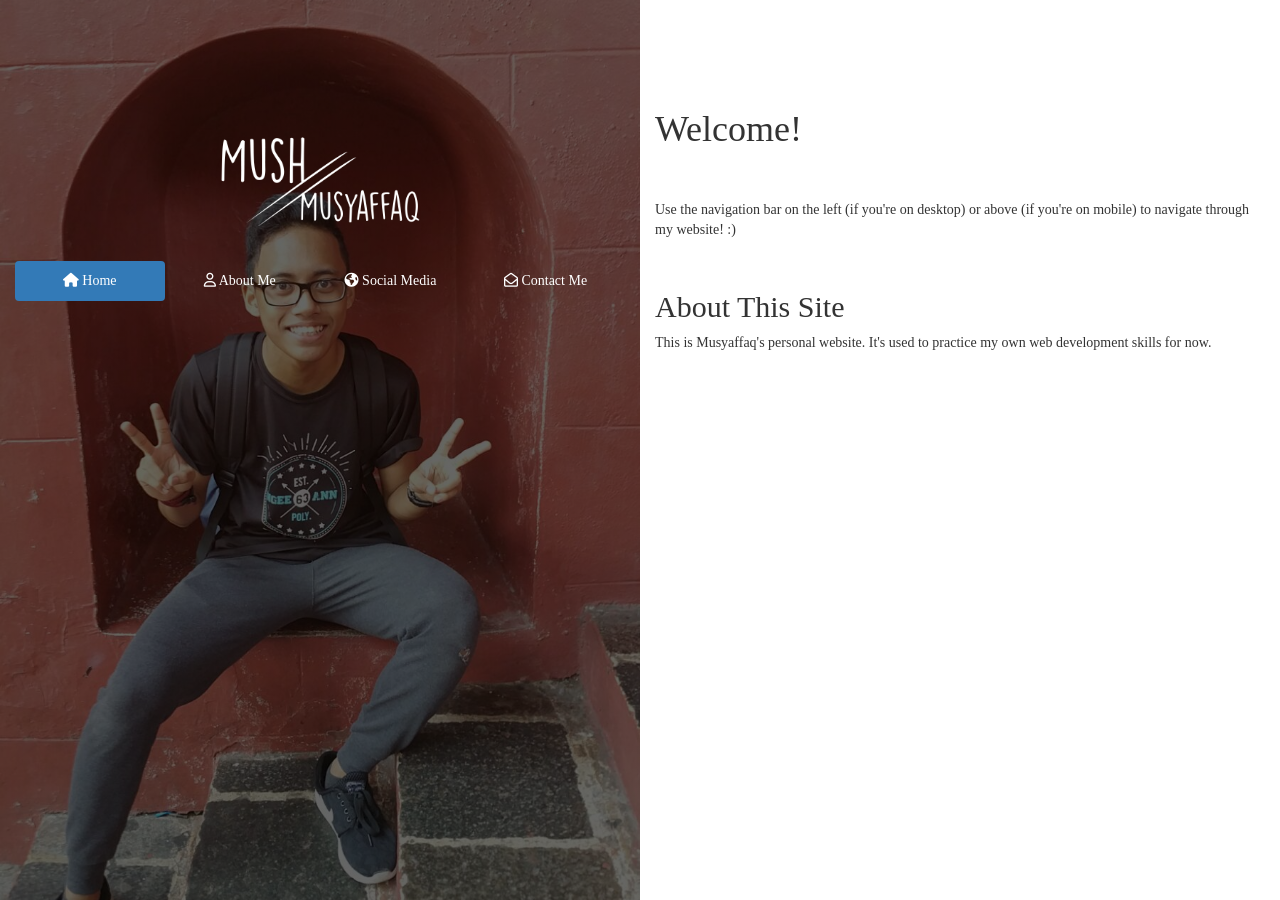
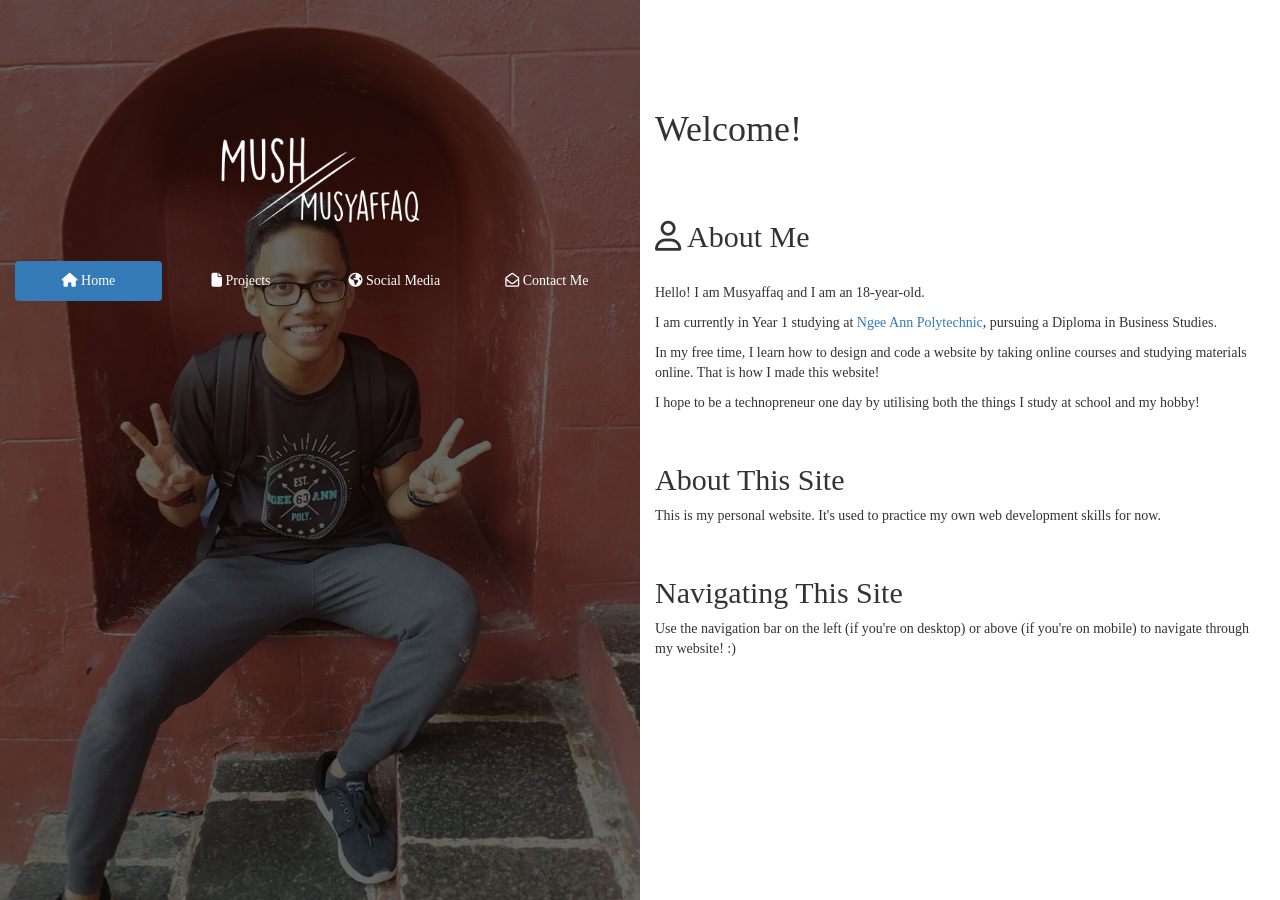
Before and after one commit to Musyaffaq/Musyaffaq.github.io, a Jekyll site: the page built from index.html, in a window 1280 px wide. Built offline with Jekyll 4.4.1, drawn with Linux system fonts in a browser that asks for light colours; nearby versions of some CDN libraries; some web fonts are replaced.

Commit message:
Put about me in homepage and add projects page

```diff
--- a/_layouts/default.html
+++ b/_layouts/default.html
@@ -33,7 +33,7 @@
             <a href="/"><img class="logo" alt="website-logo" src="/assets/logo.png"/></a>
             <ul class="nav nav-pills nav-justified">
                 <li role="presentation" {% if page.url == "/" %}class="active"{% endif %}><a href="/"><i class="fa fa-home" aria-hidden="true"></i> Home</a></li>
-                <li role="presentation" {% if page.url == "/about-me/" %}class="active"{% endif %}><a href="/about-me"><i class="fa fa-user-o" aria-hidden="true"></i> About Me</a></li>
+                <li role="presentation" {% if page.url == "/projects/" %}class="active"{% endif %}><a href="/about-me"><i class="fa fa-file" aria-hidden="true"></i> Projects</a></li>
                 <li role="presentation" {% if page.url == "/social-media/" %}class="active"{% endif %}><a href="/social-media"><i class="fa fa-globe" aria-hidden="true"></i> Social Media</a></li>
                 <li role="presentation" {% if page.url == "/contact-me/" %}class="active"{% endif %}><a href="/contact-me"><i class="fa fa-envelope-open-o" aria-hidden="true"></i> Contact Me</a></li>
             </ul>
--- a/index.html
+++ b/index.html
@@ -5,7 +5,20 @@ title: Musyaffaq
 <h1>Welcome!</h1>
 <br/>
 <br/>
+
+<h2><i class="fa fa-user-o" aria-hidden="true"></i> About Me</h2>
+<br/>
+<p>Hello! I am Musyaffaq and I am an 18-year-old.</p>
+<p>I am currently in Year 1 studying at <a href="http://www.np.edu.sg/Pages/default.aspx" target="_blank">Ngee Ann Polytechnic</a>, pursuing a Diploma in Business Studies.</p>
+<p>In my free time, I learn how to design and code a website by taking online courses and studying materials online. That is how I made this website!</p>
+<p>I hope to be a technopreneur one day by utilising both the things I study at school and my hobby!</p>
+
+<br/>
+
+<h2>About This Site</h2>
+<p>This is my personal website. It's used to practice my own web development skills for now.</p>
+
+<br/>
+
+<h2>Navigating This Site</h2>
 <p>Use the navigation bar on the left (if you're on desktop) or above (if you're on mobile) to navigate through my website! :) </p>
-<br/>
-<h2>About This Site</h2>
-<p>This is Musyaffaq's personal website. It's used to practice my own web development skills for now.</p>
```
Also changed, not shown: about-me/index.html (deleted, +0 -13 lines), projects/index.html (added, +23 -0 lines), social-media/index.html (line endings or trailing spaces).
